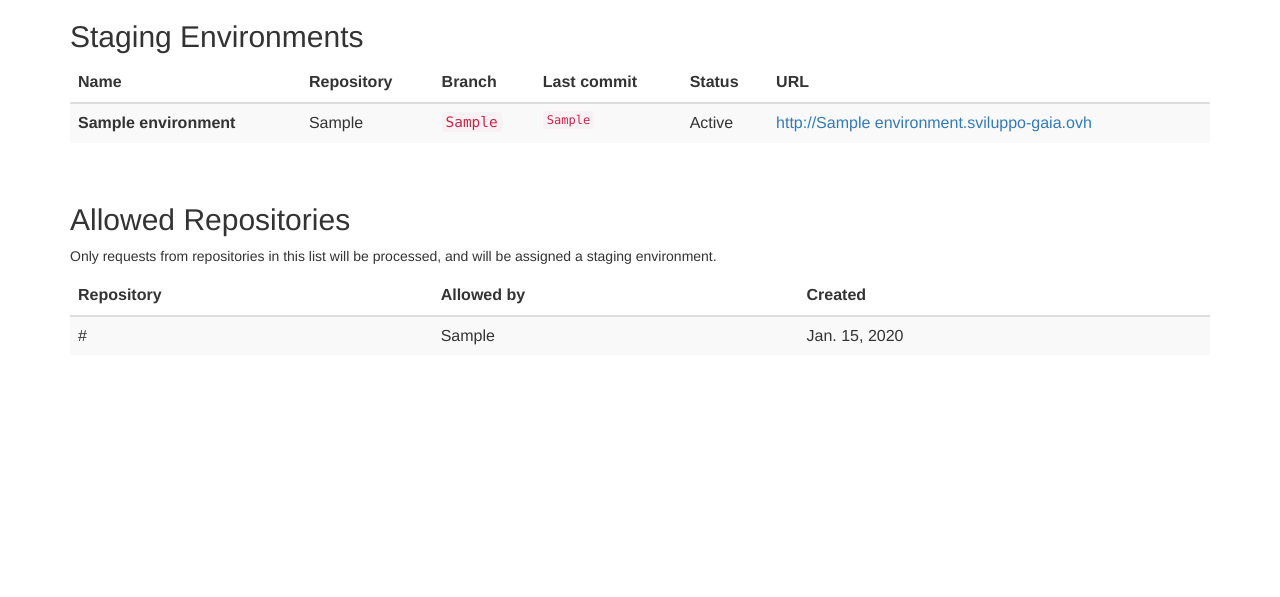
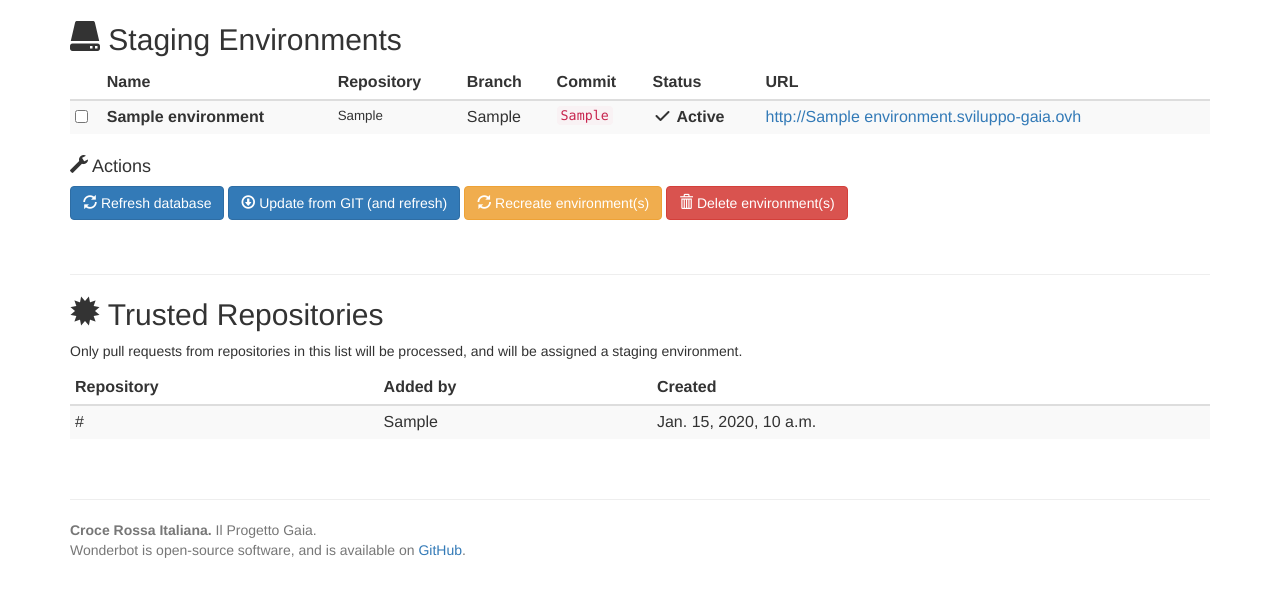
Before and after one commit to CroceRossaItaliana/wonderbot, a Django app: page / in a window 1280 px wide. Shown: the top 597 px of the page. Run offline with Django 3.2, Linux system fonts and the light colour scheme; tables that the repository leaves empty hold one stand-in row (values such as "Sample post"); parts of the project's set-up code (start-up, migrations or seed data) failed here and were passed over; some libraries are stand-ins or nearby versions.

Commit message:
Improved UI (with actions)

```diff
--- a/staging/templates/index.html
+++ b/staging/templates/index.html
@@ -11,28 +11,47 @@
 
         <link rel="stylesheet" href="https://maxcdn.bootstrapcdn.com/bootstrap/3.3.7/css/bootstrap.min.css" integrity="sha384-BVYiiSIFeK1dGmJRAkycuHAHRg32OmUcww7on3RYdg4Va+PmSTsz/K68vbdEjh4u" crossorigin="anonymous">
         <script src="https://maxcdn.bootstrapcdn.com/bootstrap/3.3.7/js/bootstrap.min.js" integrity="sha384-Tc5IQib027qvyjSMfHjOMaLkfuWVxZxUPnCJA7l2mCWNIpG9mGCD8wGNIcPD7Txa" crossorigin="anonymous"></script>
+        <script src="https://use.fontawesome.com/59f190f7ed.js"></script>
 
     </head>
     <body>
         <div class="container">
 
-            <h2>Staging Environments</h2>
-            <table class="table table-striped">
+            <h2><i class="glyphicon glyphicon-hdd"></i> Staging Environments</h2>
+            <form method="POST">
+                {% csrf_token %}
+
+                <table class="table table-striped table-condensed">
                     <thead>
+                    <th>&nbsp;</th>
                     <th>Name</th>
                     <th>Repository</th>
                     <th>Branch</th>
-                <th>Last commit</th>
+                    <th>Commit</th>
                     <th>Status</th>
                     <th>URL</th>
                     </thead>
                     {% for environment in environments %}
                         <tr class="{{ environment.get_display_class }}">
+                            <td>
+                                <input type="checkbox" name="environment_ids" value="{{ environment.pk }}" />
+                            </td>
                             <td style="font-weight: bold;">{{ environment.name }}</td>
-                        <td>{{ environment.repository }}</td>
-                        <td><code>{{ environment.branch }}</code></td>
-                        <td style="font-size: smaller;"><code>{{ environment.sha }}</code></td>
-                        <td>{{ environment.get_status_display }}</td>
+                            <td style="font-size: smaller;">{{ environment.repository }}</td>
+                            <td>{{ environment.branch }}</td>
+                            <td><code style="font-size: smaller;">{{ environment.sha }}</code></td>
+                            <td style="font-weight: bold;">
+
+                                {% if environment.status == environment.ACTIVE %}
+                                    <i class="fa fa-fw fa-check"></i>
+
+                                {% else %}
+                                    <i class="fa fa-fw fa-spinner fa-spin"></i>
+
+                                {% endif %}
+
+                                {{ environment.get_status_display }}
+                            </td>
                             <td><a href="{{ environment.url }}" target="_new">
                                 {{ environment.url }}
                             </a></td>
@@ -40,26 +59,68 @@
 
                     {% endfor %}
                 </table>
+
+                <h4><i class="glyphicon glyphicon-wrench"></i> Actions</h4>
+                <p>
+
+                    <button type="submit" name="action" value="refresh"
+                            class="btn btn-primary">
+                        <i class="glyphicon glyphicon-refresh"></i>
+                        Refresh database
+                    </button>
+
+                    <button type="submit" name="action" value="update"
+                            class="btn btn-primary">
+                        <i class="glyphicon glyphicon-download"></i>
+                        Update from GIT (and refresh)
+                    </button>
+
+                    <button type="submit" name="action" value="recreate"
+                            class="btn btn-warning">
+                        <i class="glyphicon glyphicon-refresh"></i>
+                        Recreate environment(s)
+                    </button>
+
+                    <button type="submit" name="action" value="delete"
+                            class="btn btn-danger"
+                            onclick="return confirm('This action cannot be undone. Do you wish to proceed?');">
+                        <i class="glyphicon glyphicon-trash"></i>
+                        Delete environment(s)
+                    </button>
+
+                </p>
+
+            </form>
+
             <p>&nbsp;</p>
+            <hr />
 
-            <h2>Allowed Repositories</h2>
-            <p>Only requests from repositories in this list will be processed, and will be assigned a staging environment.</p>
-            <table class="table table-striped">
+            <h2><i class="glyphicon glyphicon-certificate"></i> Trusted Repositories</h2>
+            <p>Only pull requests from repositories in this list will be processed, and will be assigned a staging environment.</p>
+            <table class="table table-striped table-condensed">
                 <thead>
                 <th>Repository</th>
-                <th>Allowed by</th>
+                <th>Added by</th>
                 <th>Created</th>
                 </thead>
                 {% for repo in repositories %}
+
                     <tr>
                         <td>{{ repo.url }}</td>
                         <td>{{ repo.allowed_by }}</td>
-                        <td>{{ repo.created|date }}</td>
+                        <td>{{ repo.created|date:"DATETIME_FORMAT" }}</td>
                     </tr>
 
                 {% endfor %}
             </table>
+
             <p>&nbsp;</p>
+            <hr />
+
+            <p class="text-muted">
+                <strong>Croce Rossa Italiana.</strong> Il Progetto Gaia.<br />
+                Wonderbot is open-source software, and is available on <a href="https://github.com/CroceRossaItaliana/wonderbot">GitHub</a>.
+            </p>
 
         </div>
 
--- a/staging/views.py
+++ b/staging/views.py
@@ -10,6 +10,25 @@ from staging.utils import get_branch_name_from_ref
 
 
 def index(request):
+
+    if request.POST:
+
+        ids = request.POST.getlist('environment_ids', default=[])
+        ids = [int(x) for x in ids]
+        selection = Environment.objects.filter(pk__in=ids)
+
+        if request.POST["action"] == "refresh":
+            [e.queue_for_refresh() for e in selection]
+
+        elif request.POST["action"] == "update":
+            [e.queue_for_update() for e in selection]
+
+        elif request.POST["action"] == "recreate":
+            [e.queue_for_recreation() for e in selection]
+
+        elif request.POST["action"] == "delete":
+            [e.queue_for_deletion() for e in selection]
+
     context = {"environments": Environment.objects.all(),
                "repositories": AllowedRepository.objects.all()}
     return render(request, "index.html", context)
```
Lines whose indentation alone changed are shown as unchanged.
